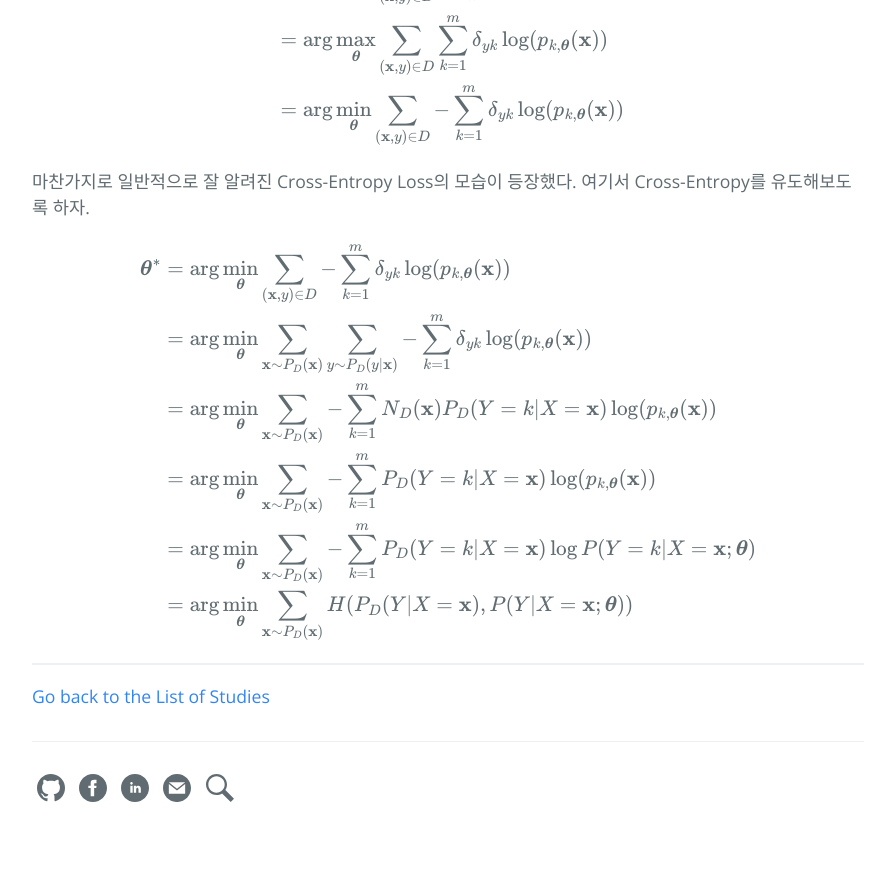
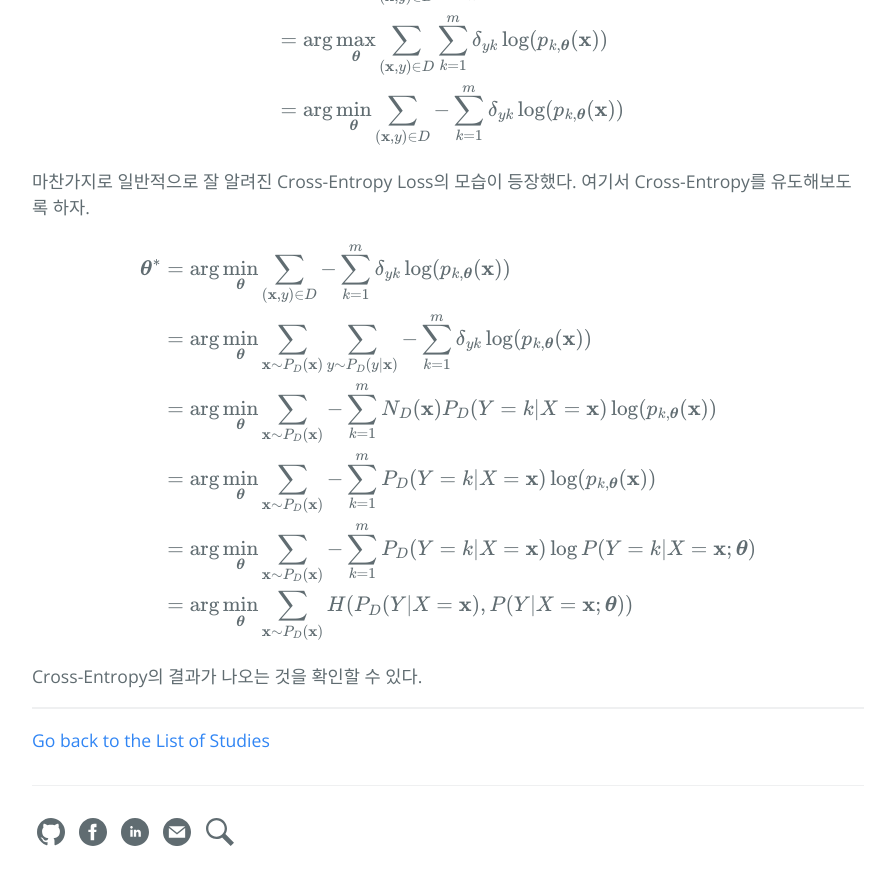
Before and after one commit to hcnoh/hcnoh.github.io, a Jekyll site: the page built from _posts/2019-06-03-cross-entropy.md, in a window 1280 px wide and 900 px high, scrolled down 3989 px. Shown: the top 885 px of the window, without its empty margins (192-1087 px from the left). Built offline with Jekyll 4.4.1, drawn with Linux system fonts in a browser that asks for light colours; formulas are drawn with MathJax 3; comment, search, counter and statistics services are not loaded; before the commit the page ends 4845 px from its top, so only the background shows below that.

Commit message:
Update 2019-06-03-cross-entropy.md

```diff
--- a/_posts/2019-06-03-cross-entropy.md
+++ b/_posts/2019-06-03-cross-entropy.md
@@ -179,3 +179,5 @@ $$
 & = \arg \min_{\boldsymbol{\theta}} \sum_{\mathbf{x}\sim P_D(\mathbf{x})} H(P_D(Y \vert X=\mathbf{x}), P(Y \vert X=\mathbf{x}; \boldsymbol{\theta}))
 \end{align*}
 $$
+
+Cross-Entropy의 결과가 나오는 것을 확인할 수 있다.
```
